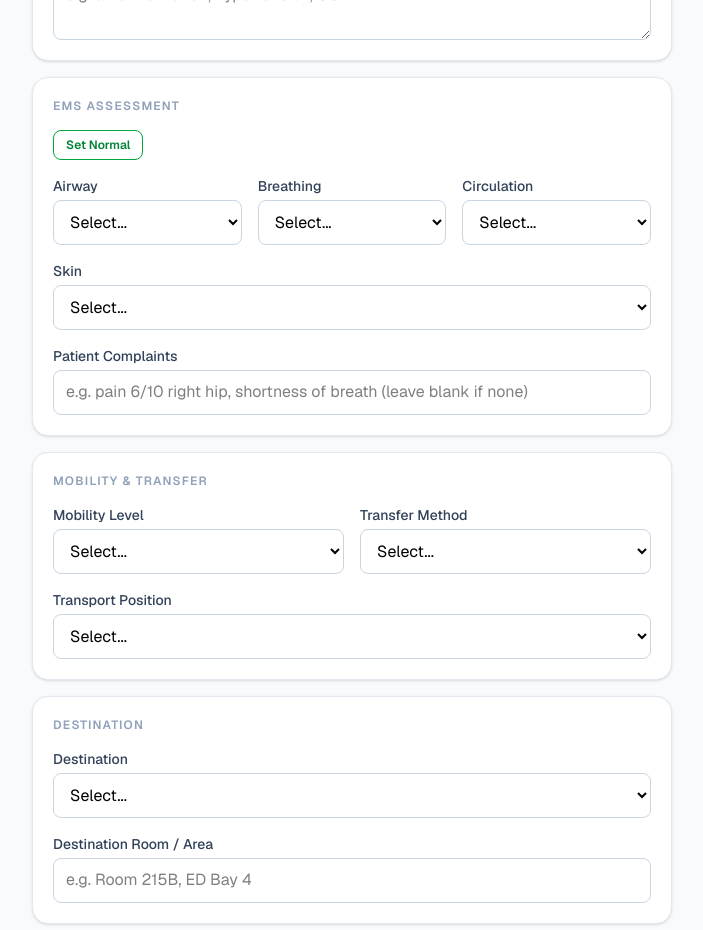
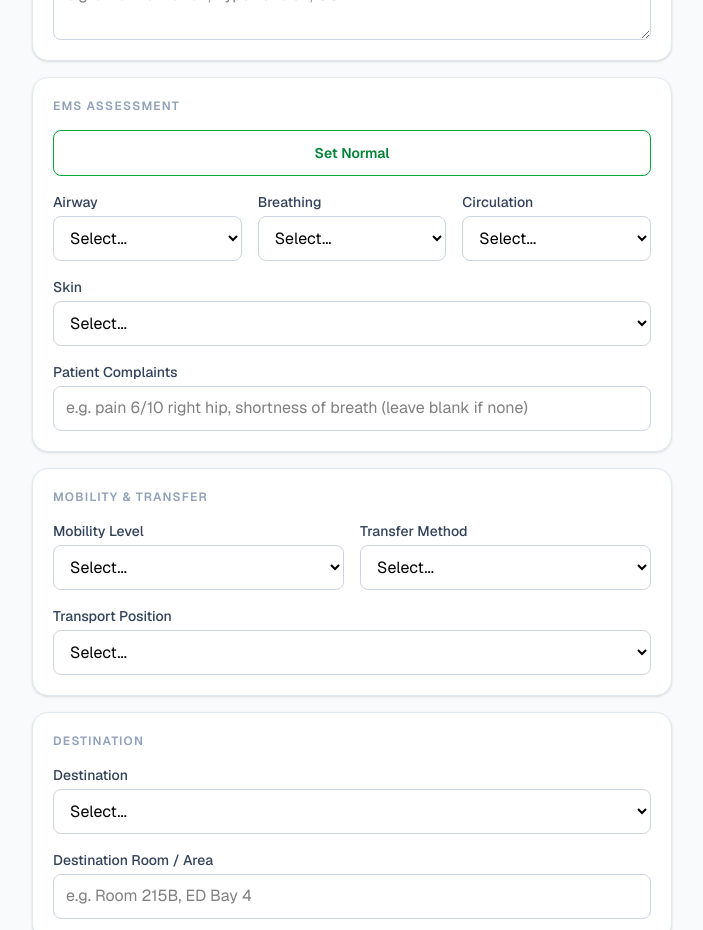
Before and after one commit to emiliootz/QuickChart, a Next.js app: page / in a window 1280 px wide. Shown: the part 1100-2030 px from the top of the page, without its empty margins (288-991 px from the left). Built offline with nearby package versions, Linux system fonts and the light colour scheme.

Commit message:
fixed normal button

```diff
--- a/components/forms/StructuredForm.tsx
+++ b/components/forms/StructuredForm.tsx
@@ -466,7 +466,7 @@ export default function StructuredForm() {
             setValue("circulation", "Adequate");
             setValue("skin", "warm and dry");
           }}
-          className="self-start rounded-lg border border-green-600 px-3 py-1.5 text-xs font-semibold text-green-700 hover:bg-green-50 active:bg-green-100 transition-colors"
+          className="w-full rounded-lg border border-green-600 px-4 py-3 text-sm font-semibold text-green-700 hover:bg-green-50 active:bg-green-100 transition-colors"
         >
           Set Normal
         </button>
```
